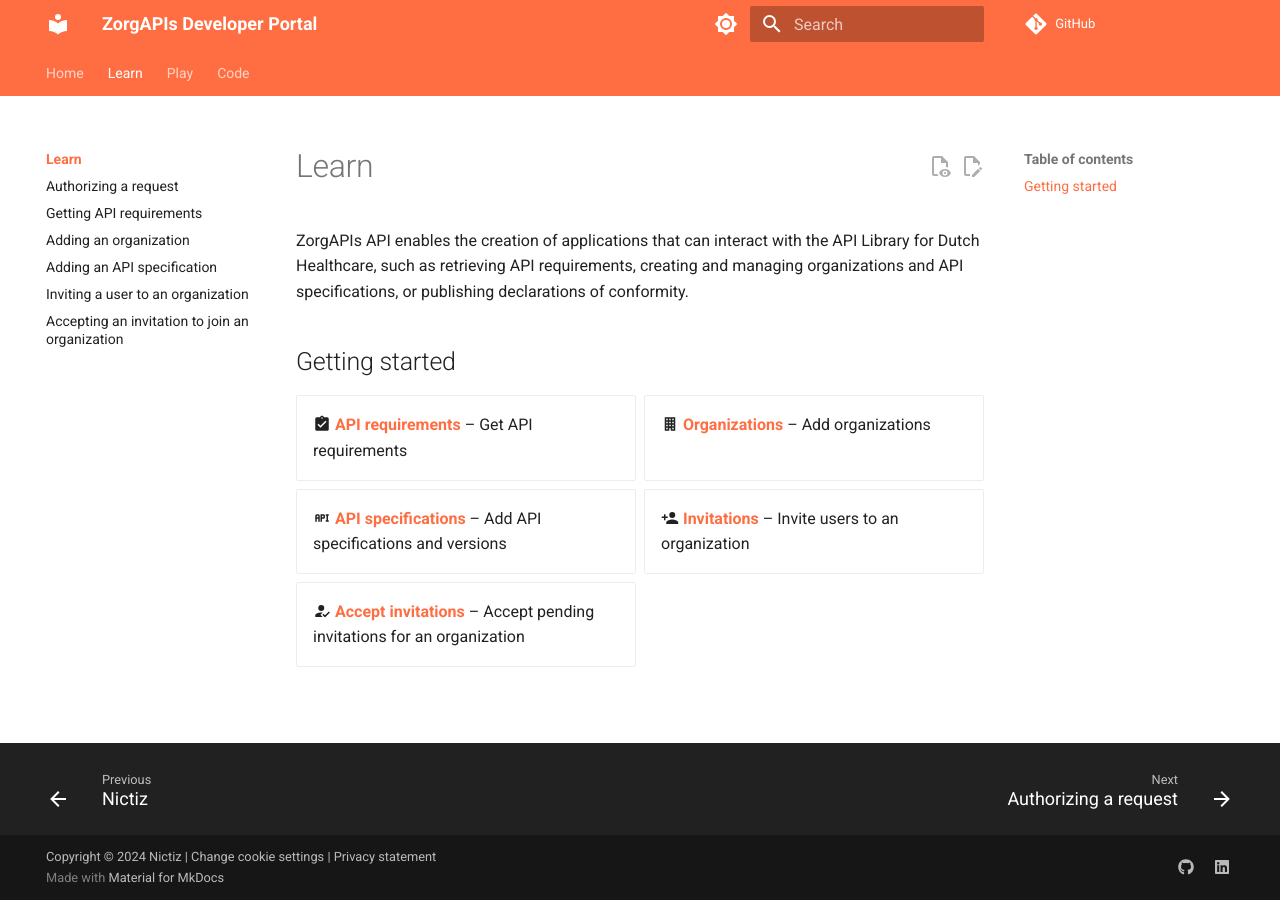
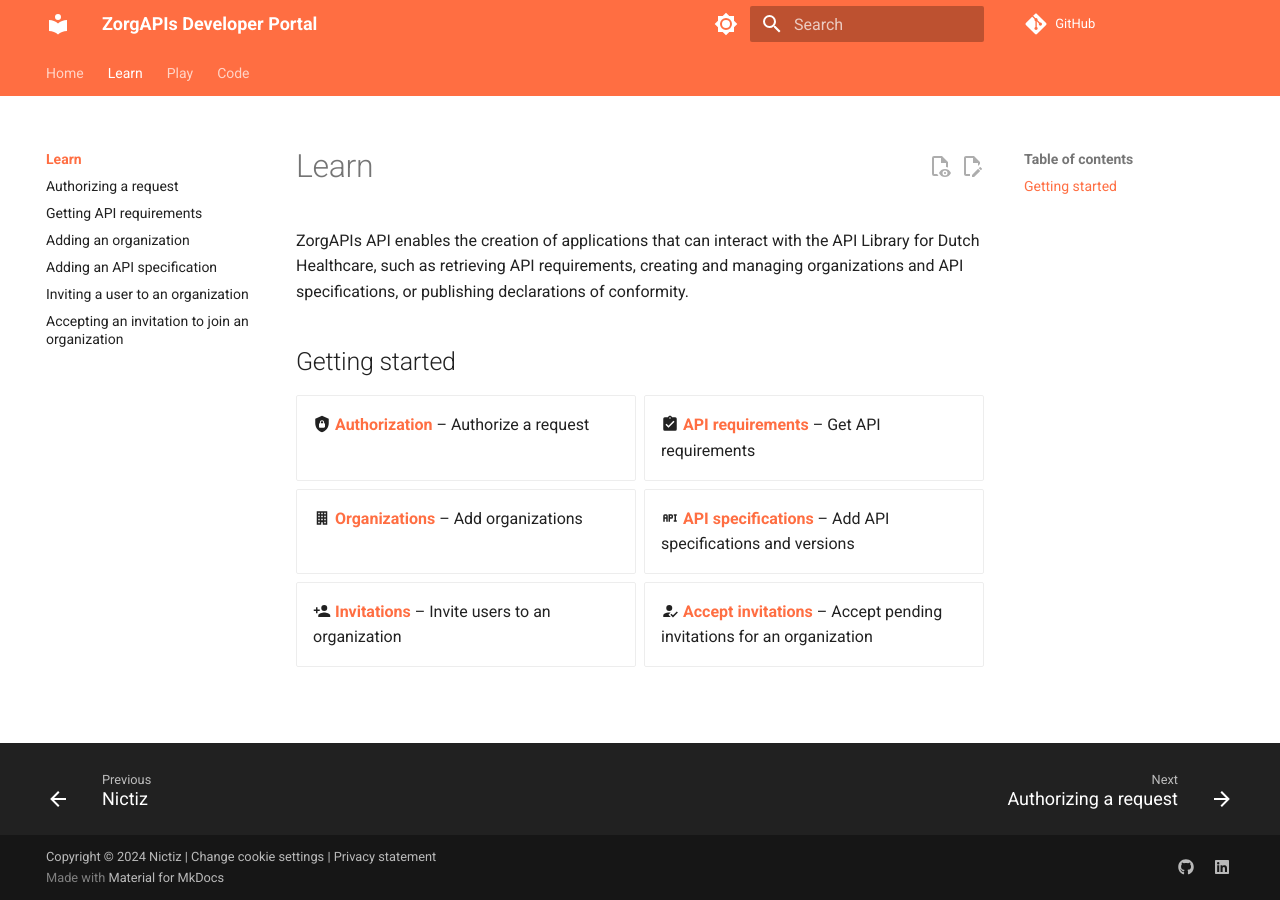
Before and after one commit to Nictiz/zorgapis-docs, an MkDocs documentation site: the page built from docs/learn/index.md, in a window 1280 px wide. Built offline with MkDocs 1.6.1 and Material for MkDocs 9.7.7, drawn with Linux system fonts in a browser that asks for light colours; comment, search, counter and statistics services are not loaded.

Commit message:
Add 'Authorization' card to page 'Learn'

```diff
--- a/docs/learn/index.md
+++ b/docs/learn/index.md
@@ -8,6 +8,7 @@
 
 <div class="grid cards" markdown>
 
+- :material-shield-lock: **[Authorization](./authorizing-a-request.md)** – Authorize a request
 - :material-clipboard-check: **[API requirements](./getting-api-requirements.md)** – Get API requirements
 - :material-office-building: **[Organizations](./adding-an-organization.md)** – Add organizations
 - :material-api: **[API specifications](./adding-an-api-specification.md)** – Add API specifications and versions
```
